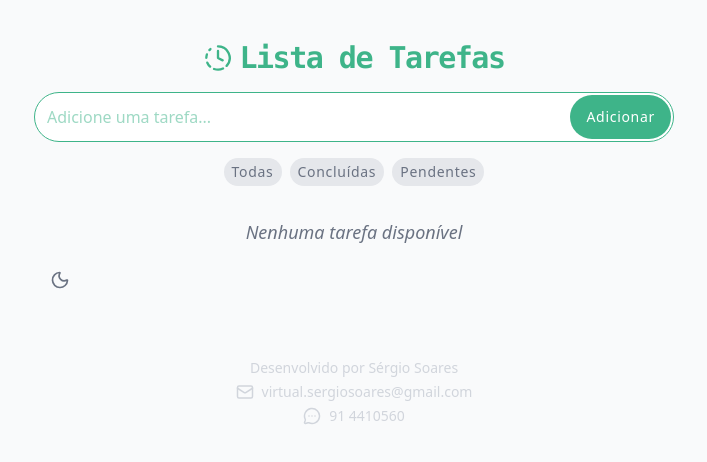
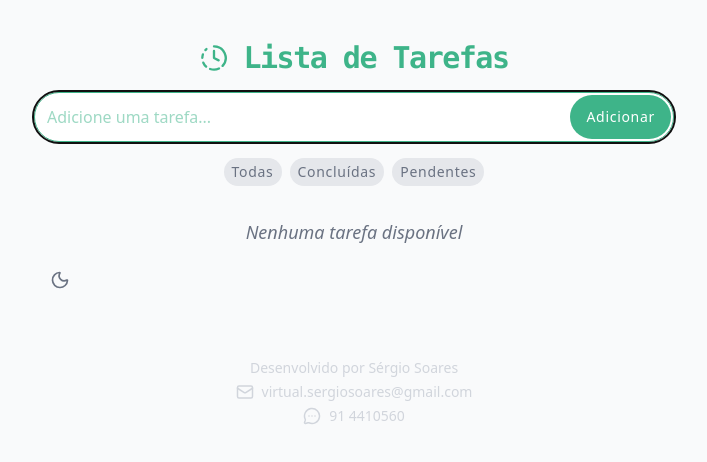
Before and after one commit to wp-sergiosoares/To-do-List, a React (Vite) app: page / in a window 1280 px wide. Shown: the top 462 px of the page, without its empty margins (286-993 px from the left). Built offline with nearby package versions, Linux system fonts and the light colour scheme.

Commit message:
add useRef focus input

```diff
--- a/src/components/AddTicket.tsx
+++ b/src/components/AddTicket.tsx
@@ -1,4 +1,4 @@
-import { useState } from "react";
+import { useEffect, useRef, useState } from "react";
 
 type AddTicketProps = {
   onAdd: (item: string) => void;
@@ -6,6 +6,7 @@ type AddTicketProps = {
 
 export default function AddTicket({ onAdd }: AddTicketProps) {
   const [item, setItem] = useState("");
+  const inputRef = useRef(null);
 
   const handleSubmit = (e: React.FormEvent<HTMLFormElement>) => {
     e.preventDefault();
@@ -13,6 +14,12 @@ export default function AddTicket({ onAdd }: AddTicketProps) {
     onAdd(item.trim());
     setItem("");
   };
+
+  useEffect(() => {
+    if (inputRef.current) {
+      inputRef.current.focus(); // 3. Dá foco no input ao montar
+    }
+  }, []); // 2. Corre apenas uma vez (montagem)
 
   return (
     <div>
@@ -25,6 +32,7 @@ export default function AddTicket({ onAdd }: AddTicketProps) {
             type="text"
             placeholder="Adicione uma tarefa..."
             value={item}
+            ref={inputRef}
             onChange={(e) => setItem(e.target.value)}
             className="focus-visible:outline-2 active:bg-[var(--color-primary)] border-1 border-[var(--color-primary)] py-3 px-3 flex-1 rounded-full bg-white dark:bg-gray-900 text-[var(--color-primary)] dark:text-gray-100 pr-30"
           />
--- a/src/components/Header.tsx
+++ b/src/components/Header.tsx
@@ -1,7 +1,7 @@
 import { ClockFading } from "lucide-react";
 export default function Header() {
   return (
-    <div className="flex gap-2 items-center justify-center">
+    <div className="flex gap-4 items-center justify-center">
       <ClockFading size={28} className=" text-[var(--color-primary)]" />
       <h1 className="text-3xl text-[var(--color-primary)] font-mono font-bold tracking-tighter">
         Lista de Tarefas
```
